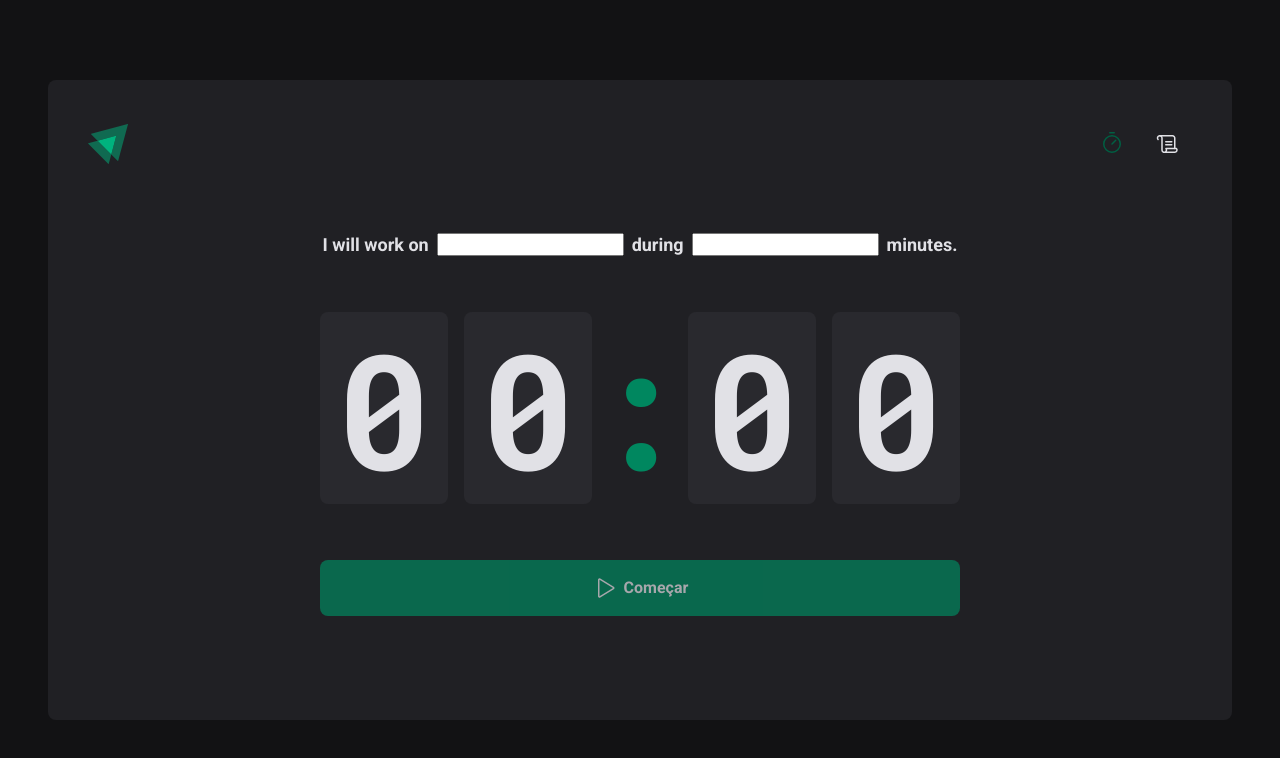
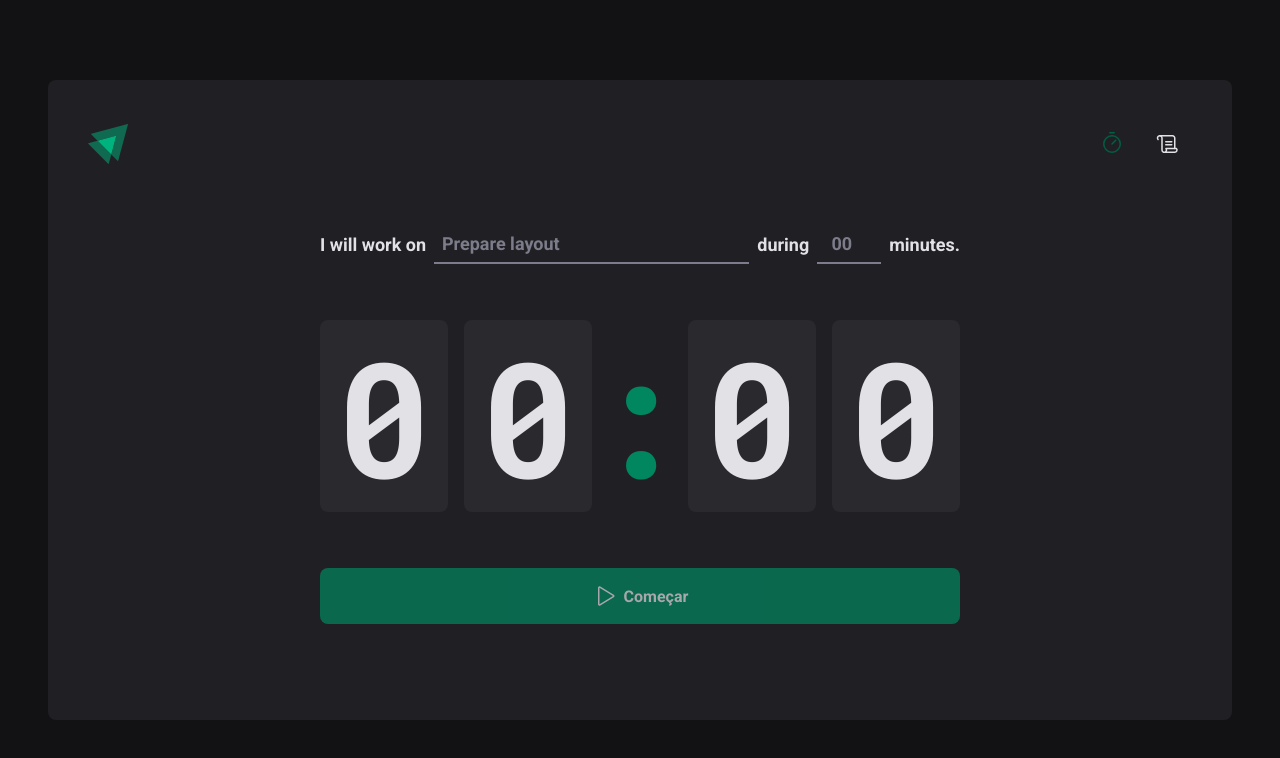
Before and after one commit to ViniOkamoto/ignite-timer, a React (Vite) app: page / in a window 1280 px wide. Shown: the top 758 px of the page. Built offline with nearby package versions, Linux system fonts and the light colour scheme.

Commit message:
feat(Home): add input's styles

```diff
--- a/src/pages/home/index.tsx
+++ b/src/pages/home/index.tsx
@@ -5,6 +5,8 @@ import {
   CountDownDivider,
   FormContainer,
   HomeContainer,
+  TaskDurationInput,
+  TaskInput,
 } from './styles'
 
 export default function HomePage() {
@@ -13,9 +15,26 @@ export default function HomePage() {
       <form action="">
         <FormContainer>
           <label htmlFor="task-name">I will work on</label>
-          <input type="text" name="Task name" id="task-name" />
+          <TaskInput
+            id="task-name"
+            list="task-suggestions"
+            placeholder="Prepare layout"
+            type="text"
+          />
+          <datalist id="task-suggestions">
+            <option value="P1" />
+            <option value="P2" />
+            <option value="P3" />
+            <option value="P4" />
+          </datalist>
           <label htmlFor="task-duration">during</label>
-          <input type="text" name="During in minutes" id="task-duration" />
+          <TaskDurationInput
+            id="task-duration"
+            placeholder="00"
+            type="number"
+            step={5}
+            max={60}
+          />
           <span>minutes.</span>
         </FormContainer>
         <CountdownContainer>
--- a/src/pages/home/styles.ts
+++ b/src/pages/home/styles.ts
@@ -25,6 +25,37 @@ export const FormContainer = styled.div`
   font-weight: bold;
   flex-wrap: wrap;
 `
+const BaseInput = styled.input`
+  background: transparent;
+  height: 2.5rem;
+  border: 0;
+  border-bottom: 2px solid ${(props) => props.theme['gray-500']};
+  font-weight: bold;
+  font-size: 1.125rem;
+  padding: 0 0.5rem;
+  color: ${(props) => props.theme['gray-100']};
+
+  &:focus {
+    box-shadow: none;
+    border-color: ${(props) => props.theme['green-500']};
+  }
+
+  &::placeholder {
+    color: ${(props) => props.theme['gray-500']};
+  }
+`
+export const TaskInput = styled(BaseInput)`
+  flex: 1;
+
+  &::-webkit-calendar-picker-indicator {
+    display: none !important;
+  }
+`
+
+export const TaskDurationInput = styled(BaseInput)`
+  width: 4rem;
+  text-align: center;
+`
 
 export const CountdownContainer = styled.div`
   font-family: 'Roboto Mono', monospace;
```
